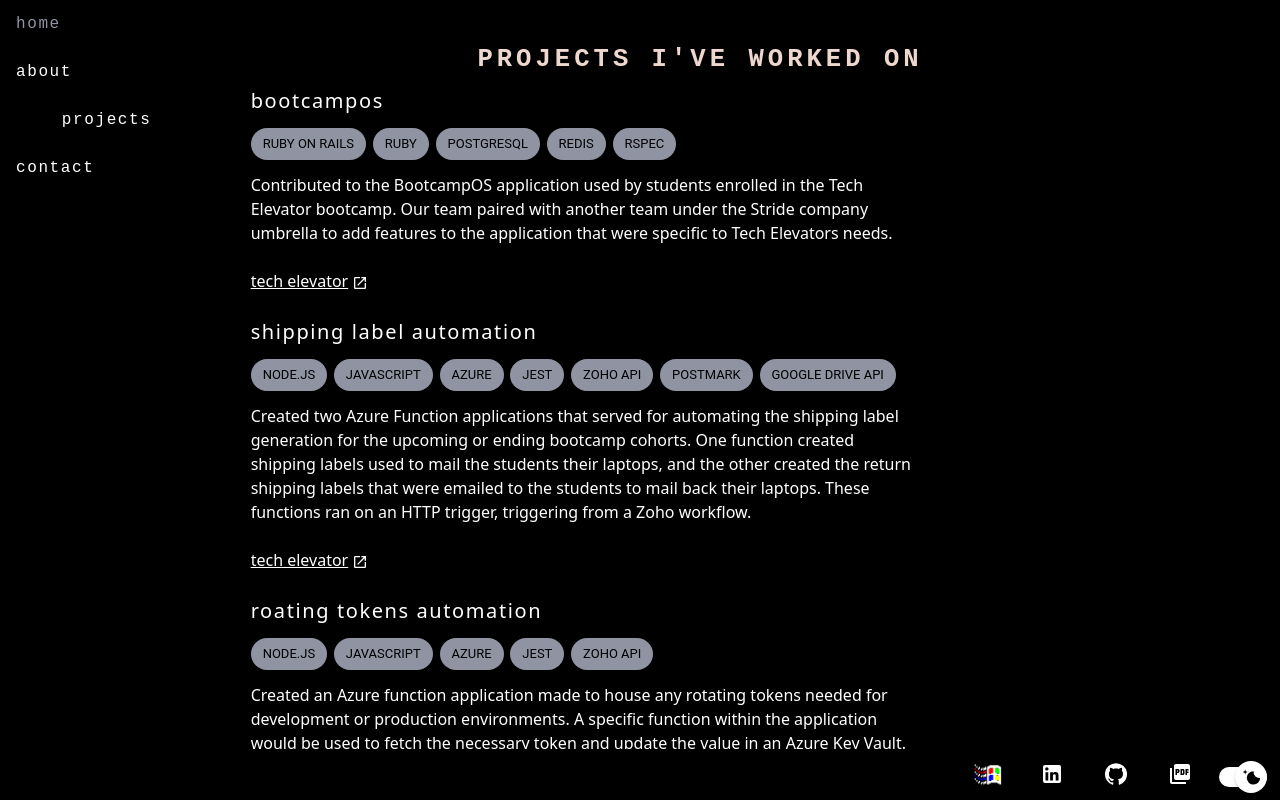
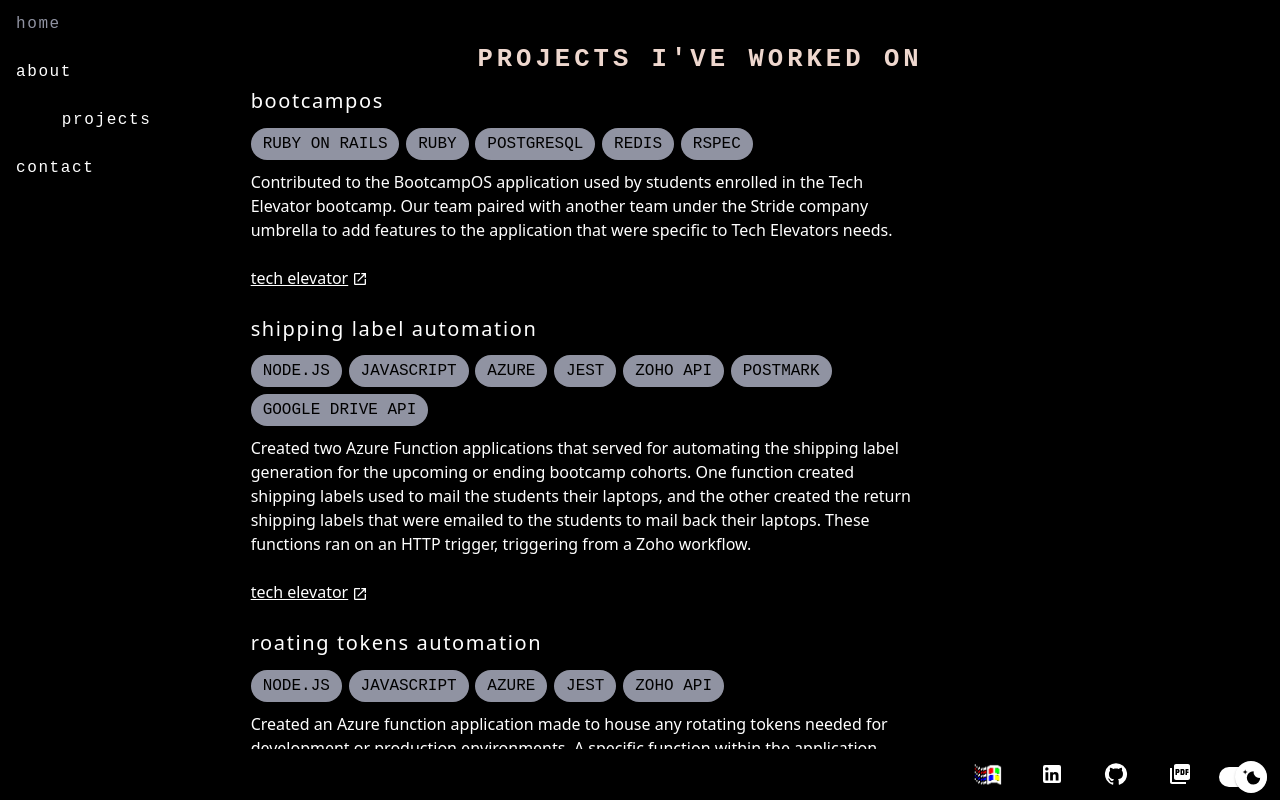
Before and after one commit to laurenmilesdev/portfolio, a Next.js app: page / in a window 1280 px wide. Both pictures are taken after a click on the tab "projects". Shown: the top 800 px of the page. Built offline with nearby package versions, Linux system fonts and the light colour scheme; a web font is replaced by a local one.

Commit message:
Updated Technologies styling

```diff
--- a/src/components/portfolio/technologies/Technologies.module.css
+++ b/src/components/portfolio/technologies/Technologies.module.css
@@ -2,7 +2,7 @@
   display: flex;
   flex-direction: row;
   flex-wrap: wrap;
-  margin-bottom: 1%;
+  margin-bottom: 0.5%;
 }
 
 .chip {
@@ -12,4 +12,6 @@
   margin-right: 1%;
   margin-bottom: 1%;
   text-transform: uppercase;
+  font-family: monospace;
+  font-size: 1rem;
 }
```
